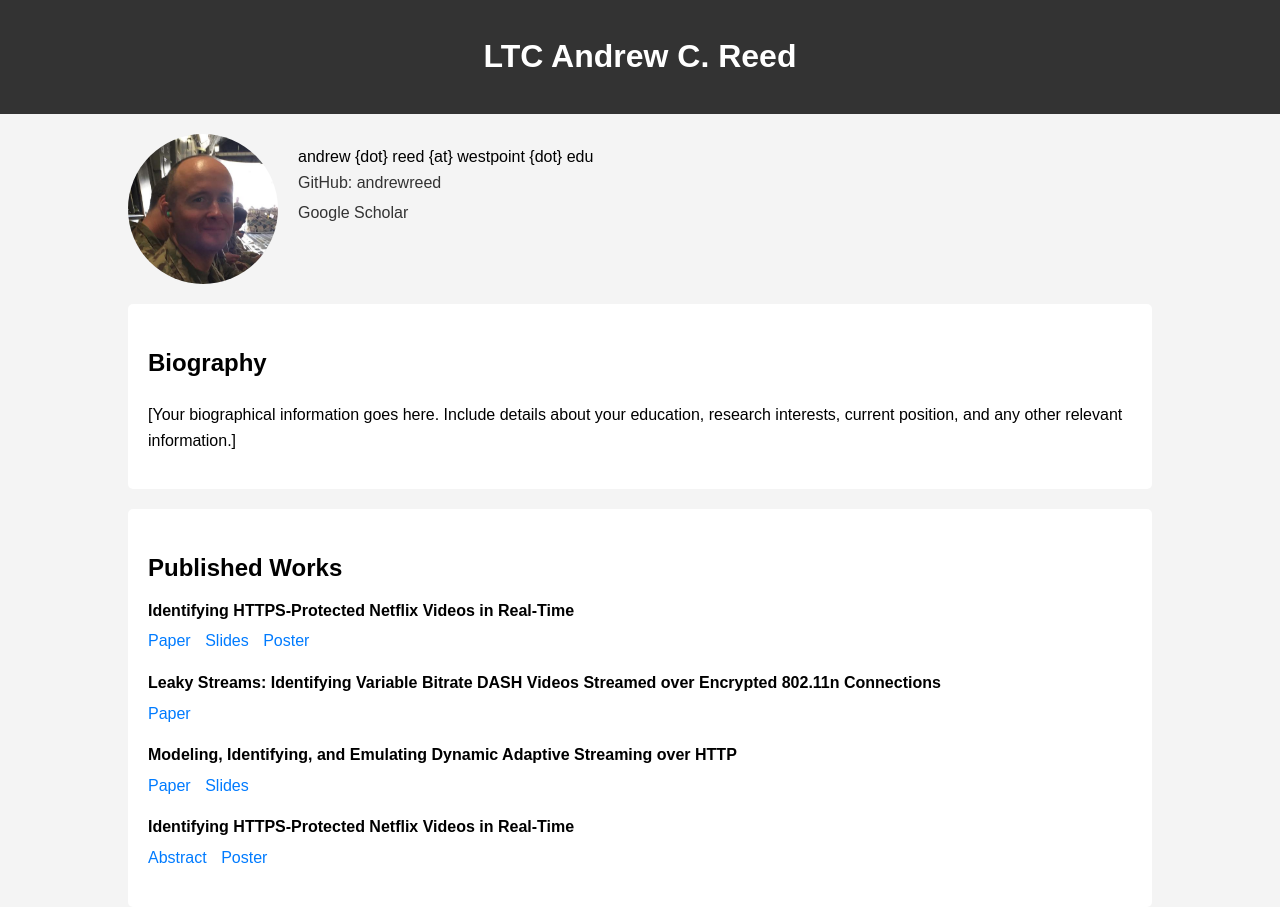
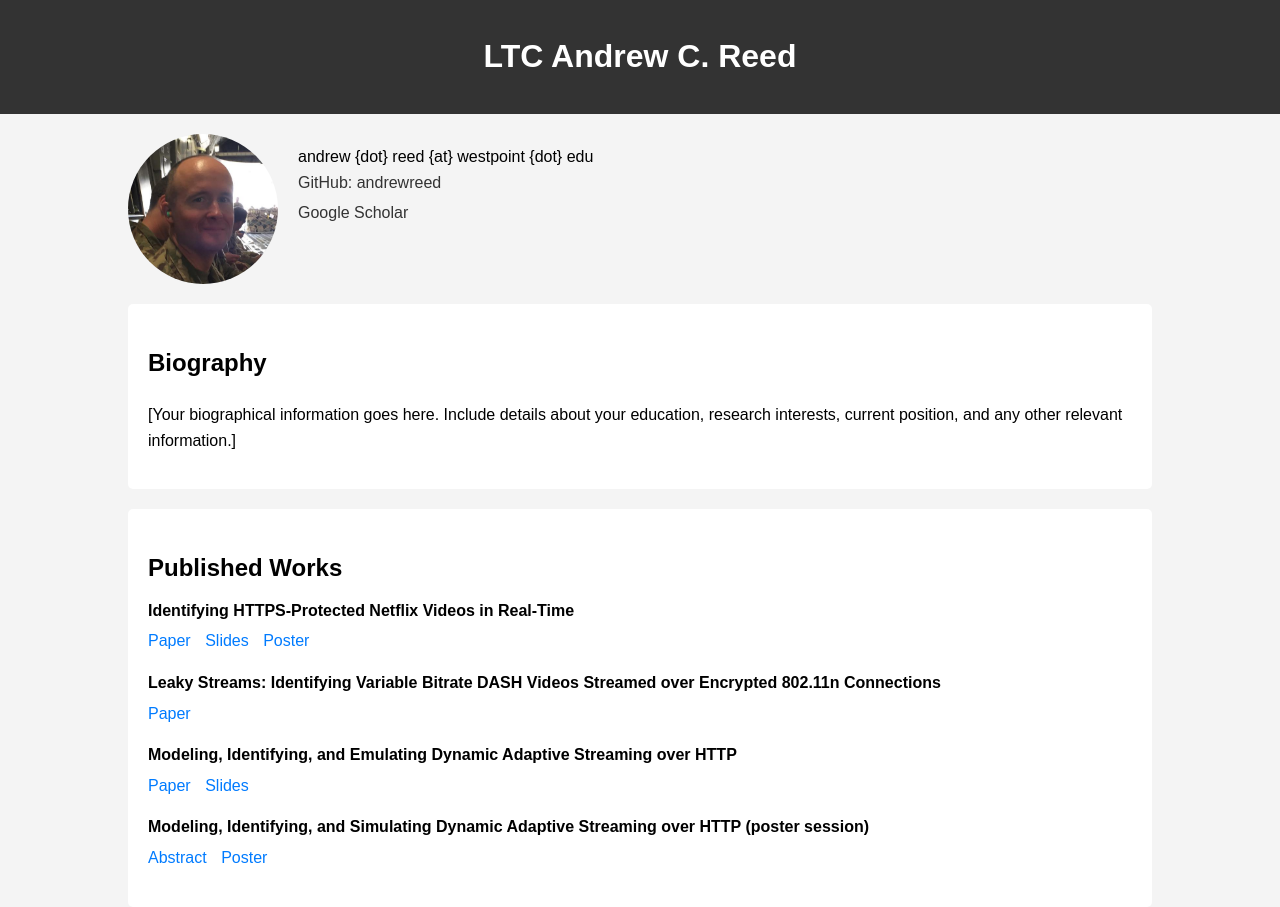
Before and after one commit to andrewreed/andrewreed.github.io, a Jekyll site: the page index.html, which Jekyll copies as it is, in a window 1280 px wide. Built offline with Jekyll 4.4.1, drawn with Linux system fonts in a browser that asks for light colours; Markdown is read by kramdown in place of the engine named in the settings.

Commit message:
fix title

```diff
--- a/index.html
+++ b/index.html
@@ -116,7 +116,7 @@
                 </p>
             </div>
             <div class="work-item">
-                <strong>Identifying HTTPS-Protected Netflix Videos in Real-Time</strong>
+                <strong>Modeling, Identifying, and Simulating Dynamic Adaptive Streaming over HTTP (poster session)</strong>
                 <p>
                     <a href="pubs/DASH_ICNP_2013_abstract.pdf">Abstract</a>
                     <a href="pubs/DASH_ICNP_2013_poster.pdf">Poster</a>
```
